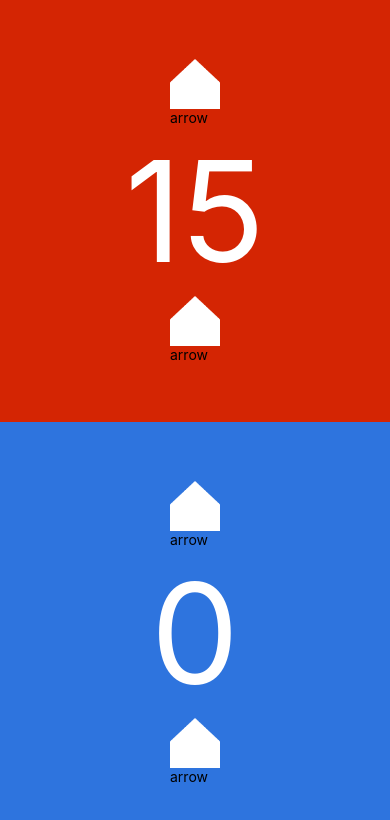
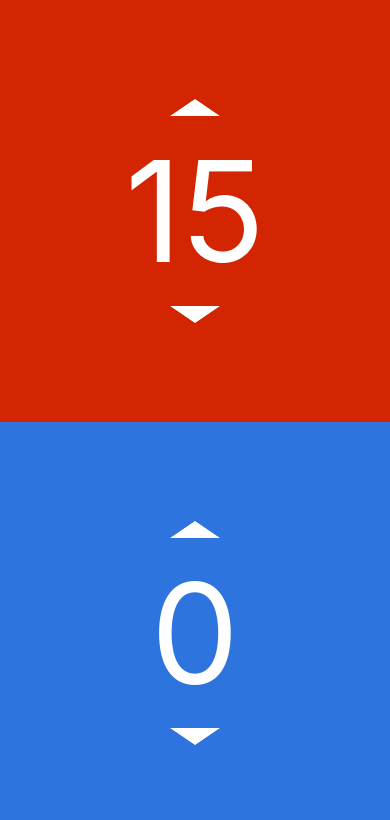
Before and after one commit to MattLong87/gloomhaven-status-native, a React Native app: screen / in a window 390 px wide. Shown: the top 820 px of the page. Built offline with nearby package versions, Linux system fonts and the light colour scheme.

Commit message:
styled arrows and added hitSlop to touchables

```diff
--- a/components/Arrow.js
+++ b/components/Arrow.js
@@ -1,15 +1,26 @@
 import React from 'react';
-import { StyleSheet, Text, View, Image, TouchableWithoutFeedback } from 'react-native';
+import { StyleSheet, View, Image, TouchableWithoutFeedback } from 'react-native';
 
 export default class Arrow extends React.Component {
     render() {
         return (
-            <TouchableWithoutFeedback onPress={this.props.onPress}>
+            <TouchableWithoutFeedback onPress={this.props.onPress} hitSlop={{left: 150, right: 150, top: 50, bottom: 50}}>
                 <View>
-                    <Image source={require('../img/arrow.png')} style={{width: 50, height: 50}} />
-                    <Text>arrow</Text>
+                    <Image source={require('../img/arrow.png')} style={[arrowStyles.arrow, (this.props.direction == "down") ? arrowStyles.down : null]} />
                 </View>
             </TouchableWithoutFeedback>
         )
     }
 }
+
+const arrowStyles = StyleSheet.create({
+    arrow:{
+        width: 50,
+        height: 17,
+        resizeMode: "stretch"
+    },
+
+    down:{
+        transform: [{rotateX: "180deg"}]
+    }
+})
--- a/components/Tracker.js
+++ b/components/Tracker.js
@@ -22,9 +22,9 @@ export default class Tracker extends React.Component {
     render() {
         return (
             <View style={[trackerStyles.tracker, trackerStyles[this.props.type.toLowerCase()]]}>
-                <Arrow onPress={() => this.increment()} />
+                <Arrow onPress={() => this.increment()} direction="up" />
                 <Text style={trackerStyles.value}>{this.state.value}</Text>
-                <Arrow onPress={() => this.decrement()} />
+                <Arrow onPress={() => this.decrement()} direction="down" />
             </View>
         )
     }
@@ -50,6 +50,7 @@ const trackerStyles = StyleSheet.create({
     //styles for subcomponents
     value: {
         color: "#fff",
-        fontSize: 140
+        fontSize: 140,
+        marginVertical: 10
     }
 });
--- a/package.json
+++ b/package.json
@@ -21,6 +21,7 @@
   "dependencies": {
     "expo": "^18.0.3",
     "react": "16.0.0-alpha.12",
-    "react-native": "^0.45.1"
+    "react-native": "^0.45.1",
+    "react-native-sound": "^0.10.3"
   }
 }
```
Also changed, not shown: 1 other file (tests, documents, lock files or other folders).
